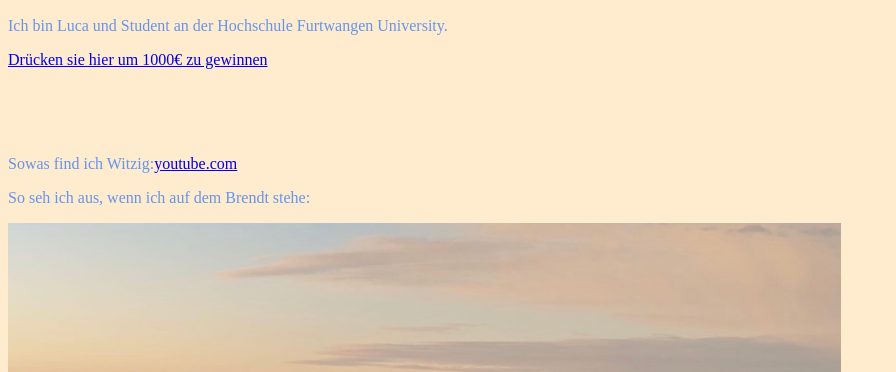
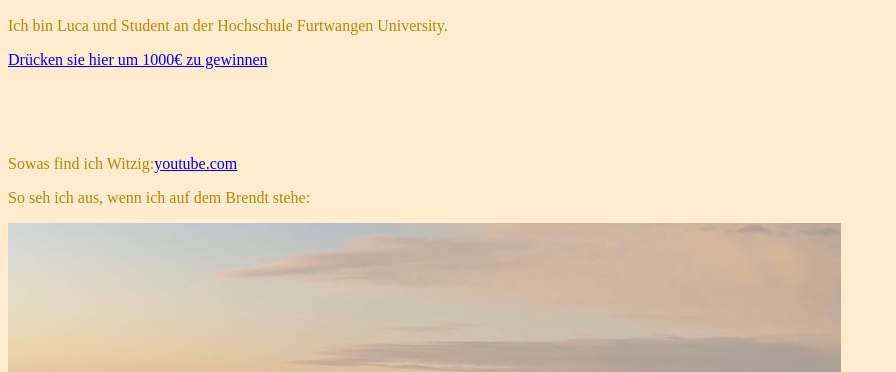
Before and after one commit to realAngelaMerkel/gis_sose20, a plain HTML site: page Aufgabe01/index.html in a window 1280 px wide. Shown: the part 428-800 px from the top of the page, without its empty margins (0-896 px from the left). Drawn offline with Linux system fonts and the light colour scheme.

Commit message:
textfarbe geändert

```diff
--- a/Aufgabe01/index.html
+++ b/Aufgabe01/index.html
@@ -7,7 +7,7 @@
     <style>
         body {background-color:blanchedalmond;}
         h1 {color: coral;}
-        p {color: cornflowerblue;}
+        p {color: darkgoldenrod;}
       </style>
 </head>
 <body>
```
